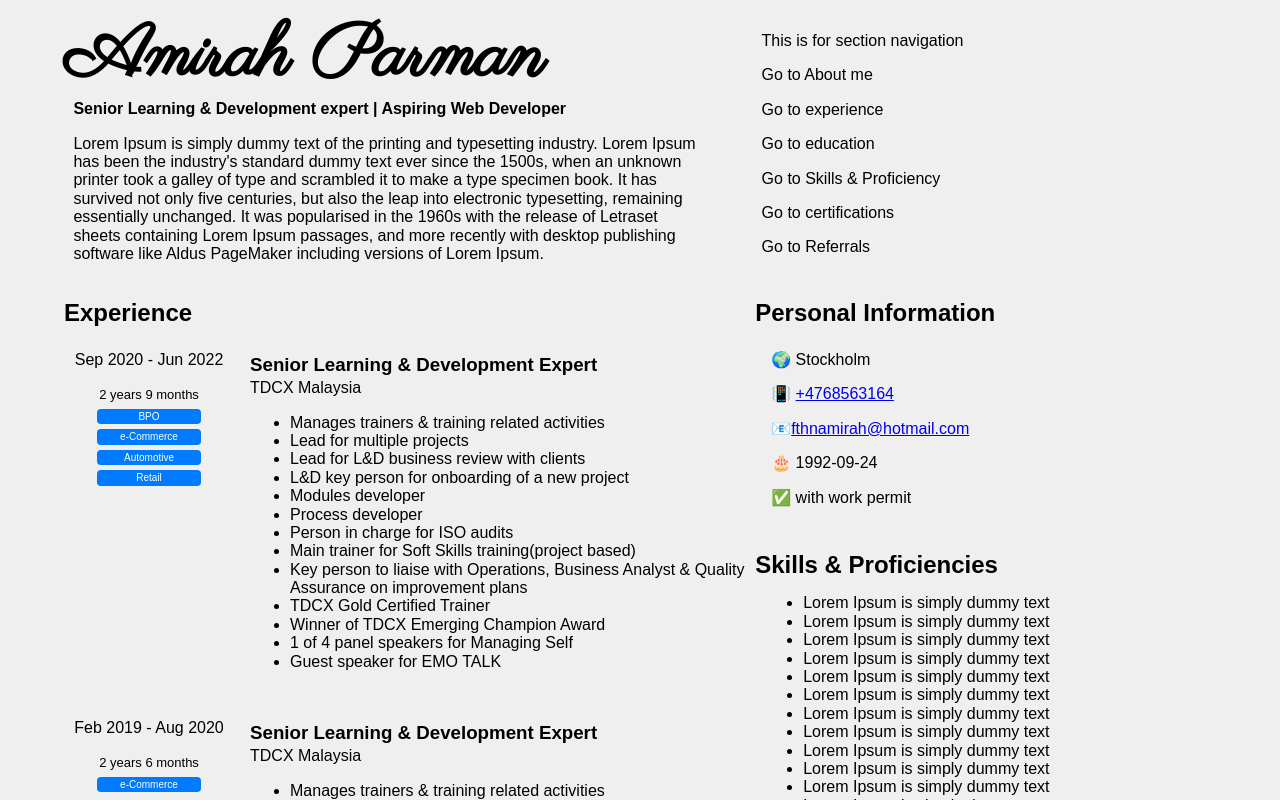
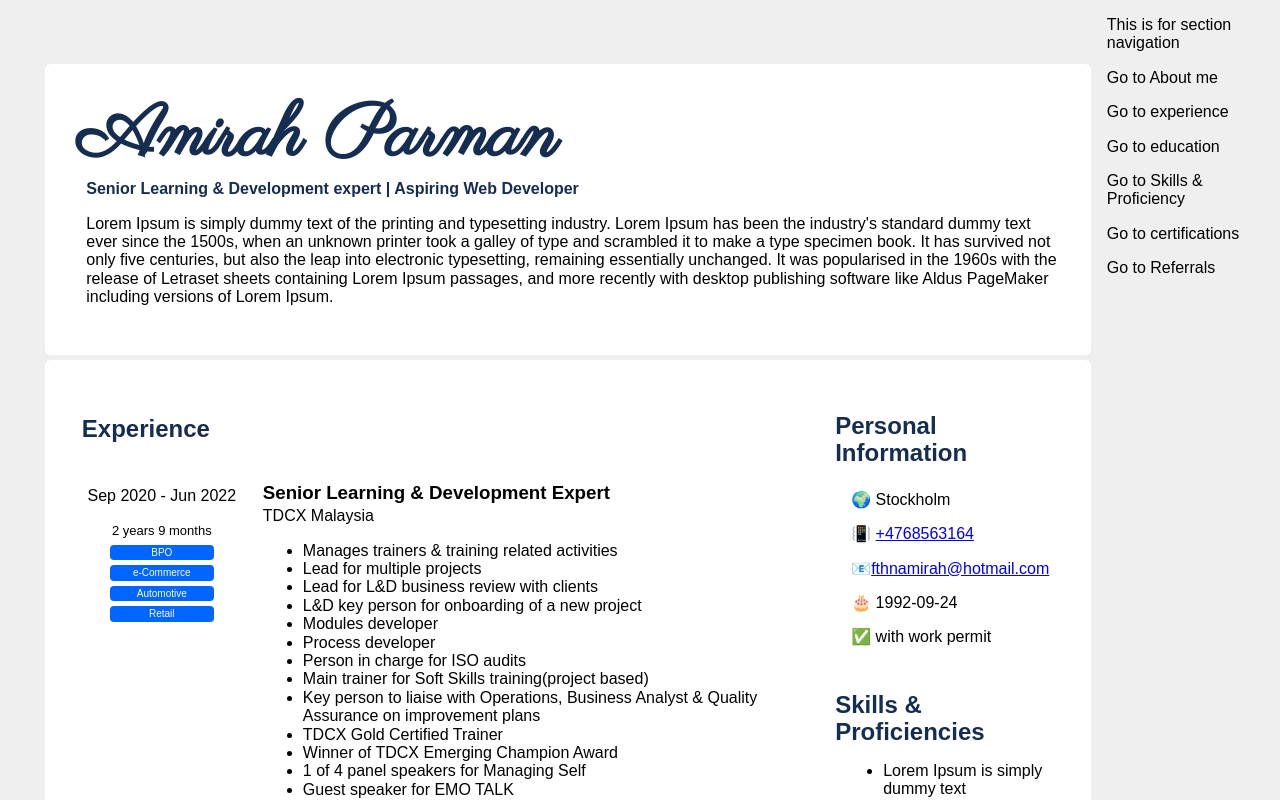
Before and after one commit to AmirahParman/AmirahParman.github.io, an Angular app: page / in a window 1280 px wide. Shown: the top 800 px of the page. Built offline with nearby package versions, Linux system fonts and the light colour scheme; a web font is replaced by a local one.

Commit message:
Changed layour colour

```diff
--- a/src/app/app.component.html
+++ b/src/app/app.component.html
@@ -1,27 +1,22 @@
 <div class="container">
-
+    <div class="separating-navigation">
         <div class="header">
             <div class="about-me">
                 <app-about-me></app-about-me>
             </div>
+        </div>
 
-        <div class="navigation">
-            <p>This is for section navigation</p>
-            <p>Go to About me</p>
-            <p>Go to experience</p>
-            <p>Go to education</p>
-            <p>Go to Skills & Proficiency</p>
-            <p>Go to certifications</p>
-            <p>Go to Referrals</p>
+        <div class="content-of-resume-container">
+            <div class="left-column">
+                <div class="experience">
+                    <app-experiences></app-experiences>
+                </div>
+                <div class="education">
+                    <app-educations></app-educations>
                 </div>
             </div>
 
-    <div class="content-of-resume-container">
-        <div class="experience">
-            <app-experiences></app-experiences>
-        </div>
-
-        <div class="right column">
+            <div class="right-column">
                 <div class="personal-info">
                     <app-personal-info></app-personal-info>
                 </div>
@@ -37,7 +32,16 @@
                 </div>
             </div>
         </div>
-    <div class="education">
-        <app-educations></app-educations>
+
+    </div>
+
+    <div class="navigation">
+        <p>This is for section navigation</p>
+        <p>Go to About me</p>
+        <p>Go to experience</p>
+        <p>Go to education</p>
+        <p>Go to Skills & Proficiency</p>
+        <p>Go to certifications</p>
+        <p>Go to Referrals</p>
     </div>
 </div>
--- a/src/app/app.component.scss
+++ b/src/app/app.component.scss
@@ -1,35 +1,43 @@
 .container {
-    width: 90%;
+    display: flex;
+    width: 98%;
 }
 
 .header {
     display: flex;
+    border-radius: 6px;
+    background-color: white;
+    padding: 2em;
+    margin-bottom: 5px;
 }
 
-.about-me{
-    width: 55%;
+.navigation {
+    padding-left: 1rem;
+    width: 70%;
 }
 
-.navigation{
-    width: 30%;
-    padding-left: 4rem;
-}
-
-.personal-info{
-   margin-top: 0;
+.personal-info {
+    margin-top: 0;
 }
 
 
-.content-of-resume-container{
+.content-of-resume-container {
     display: flex;
+    border-radius: 6px;
+    background-color: white;
+    padding: 2em;
 }
 
-.right-colum{
-    width: 100%;
-    padding-right: 1.5px;
-
+.left-column {
+    flex-grow: 1;
 }
 
-.experience{
-    width:60%;
+.right-column {
+    padding-right: 1.5px;
+    flex-grow: 0.4;
+    width: 40%;
 }
+
+.separating-navigation {
+    padding: 4em 0em 0em 2em;
+}
--- a/src/app/components/about-me/about-me.component.scss
+++ b/src/app/components/about-me/about-me.component.scss
@@ -2,16 +2,6 @@ div.header-container {
     display: flex;
 }
 
-// div.header-container * {
-//     border: 1px solid red;
-// }
-
-div.dot {
-    height: 225px;
-    width: 225px;
-    background-color: #140636;
-    border-radius: 50%;
-}
 
 .my-designation{
     font-size: medium;
--- a/src/app/components/experiences/experiences.component.html
+++ b/src/app/components/experiences/experiences.component.html
@@ -2,12 +2,12 @@
     <h2 class="section-title">Experience</h2>
     <div class="container" *ngFor="let data of datas">
         <div class="year-of-working">
-            <p class="leftColumn">{{data.fromDate | date:'MMM y'}} - {{data.toDate | date:'MMM y'}}</p>
+            <p class="date-experience-column">{{data.fromDate | date:'MMM y'}} - {{data.toDate | date:'MMM y'}}</p>
             <span class="total-working-duration">{{data.calculatedYears()}} </span>
            <div class="label-industry-container"><span *ngFor="let industryLabel of data.industryLabels" class="label-industry">{{industryLabel}}</span>
            </div>
         </div>
-        <div class="right-column">
+        <div class="elaboration-of-experience-column">
             <h3>{{data.positionHeld}}</h3>
             <span>{{data.company}}</span>
             <ul>
--- a/src/app/components/experiences/experiences.component.scss
+++ b/src/app/components/experiences/experiences.component.scss
@@ -1,15 +1,18 @@
 .container {
     display: flex;
-
 }
 
-.right-column {
-    padding: 0.5rem;
-    width: max-content;
-    padding-left: 1rem;
+.section-title{
+    padding:3px 0px 1px 5px;
+    width: 20%;
 }
 
-.leftColumn{
+.elaboration-of-experience-column {
+    padding-left: 1rem;
+    width: 70%;
+}
+
+.date-experience-column {
     padding-top: 0.5rem;
     width: 170px;
 }
@@ -18,26 +21,26 @@ h3 {
     margin-bottom: 4px;
 }
 
-.year-of-working{
+.year-of-working {
     text-align: center;
 }
 
-.total-working-duration{
+.total-working-duration {
     font-size: small;
 }
 
-.label-industry{
+.label-industry {
     font-size: x-small;
-    background-color:#007aff    ;
+    background-color: #0066ff;
     color: white;
     border-radius: 4px;
     width: max-content;
     padding: 2px;
     margin-top: 5px;
-min-width: 100px;
+    min-width: 100px;
 }
 
-.label-industry-container{
+.label-industry-container {
     display: flex;
     flex-direction: column;
     align-items: center;
--- a/src/app/components/skills/skills.component.scss
+++ b/src/app/components/skills/skills.component.scss
@@ -1,5 +1,4 @@
 .skills-list{
-    width: 30rem;
     padding-left: 0.5rem;
     display: flex;
     }
--- a/src/styles.scss
+++ b/src/styles.scss
@@ -6,9 +6,8 @@
 /* You can add global styles to this file, and also import other style files */
 body {
     font-family: 'Muli', sans-serif;
-    padding-top: 1em;
-    background-color:#efefef
-
+    background-color:#efefef;
+    width: 100%;
 }
 
 app-root {
@@ -16,6 +15,6 @@ app-root {
     justify-content: center;
 }
 
-h2.section-title {
-    margin-bottom: 0;
+h1, h2 {
+    color: #152D51;
 }
```
Lines whose indentation alone changed are shown as unchanged.
